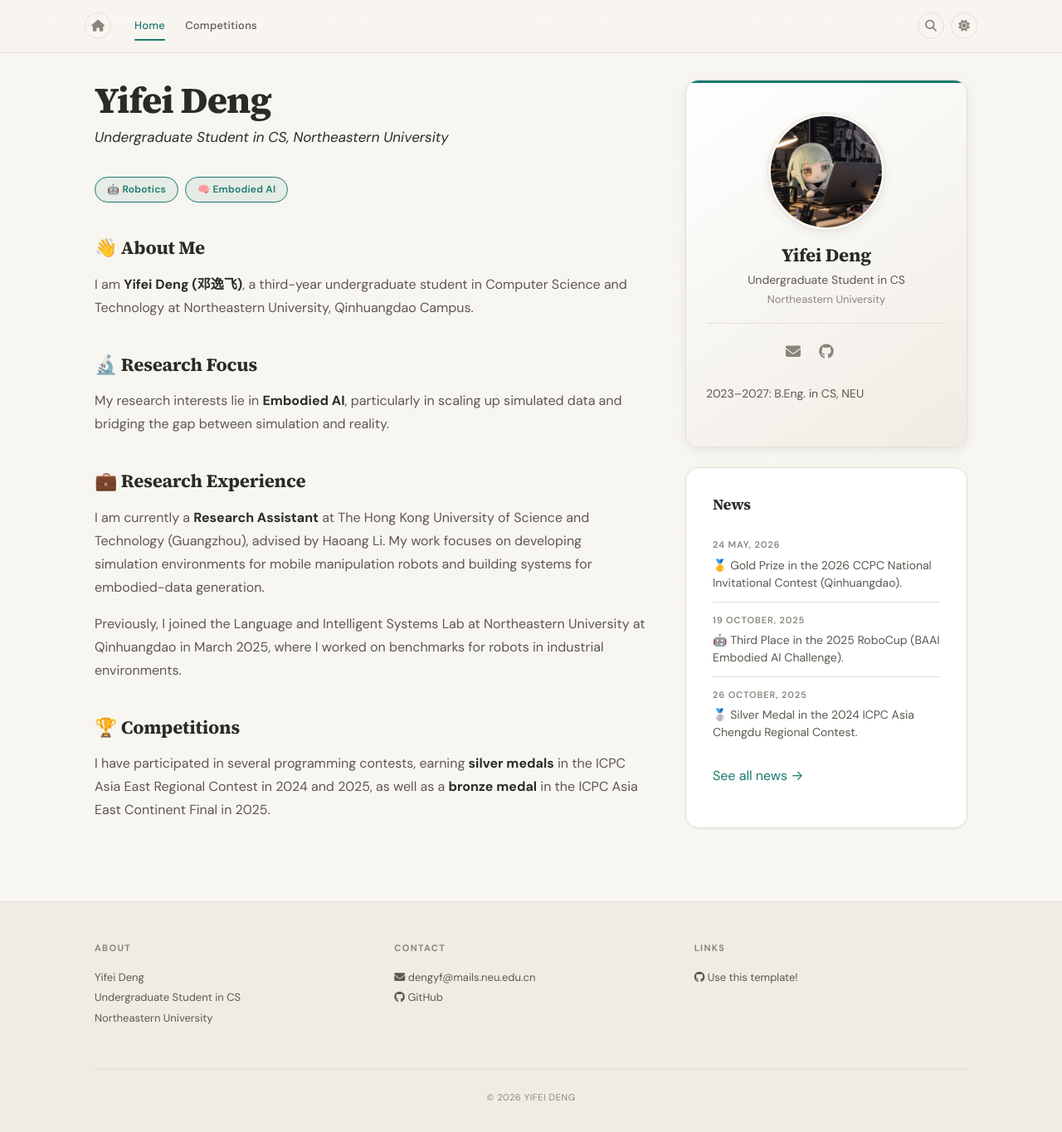
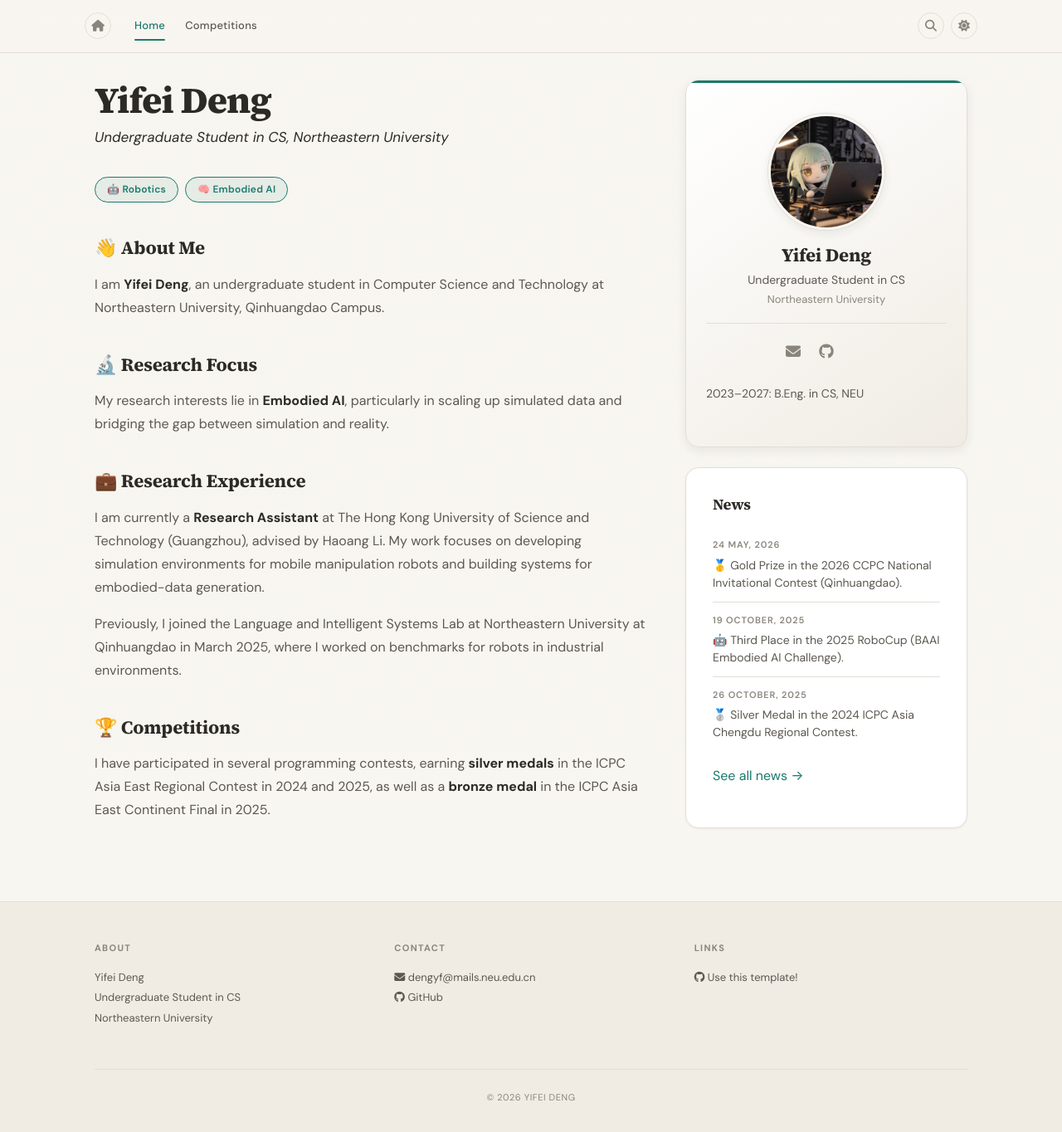
Before and after one commit to MaxDYF/maxdyf.github.io, a Jekyll site: the page built from _pages/home.md, in a window 1280 px wide. Shown: the whole page at 83% size. Built offline with Jekyll 4.4.1, drawn with Linux system fonts in a browser that asks for light colours; a style sheet for code colours, icons or effects is not loaded.

Commit message:
Update home introduction

```diff
--- a/_pages/home.md
+++ b/_pages/home.md
@@ -14,7 +14,7 @@ permalink: /
 
 ### 👋 About Me
 
-I am **Yifei Deng (邓逸飞)**, a third-year undergraduate student in Computer Science and Technology at Northeastern University, Qinhuangdao Campus.
+I am **Yifei Deng**, an undergraduate student in Computer Science and Technology at Northeastern University, Qinhuangdao Campus.
 
 ### 🔬 Research Focus
 
```
